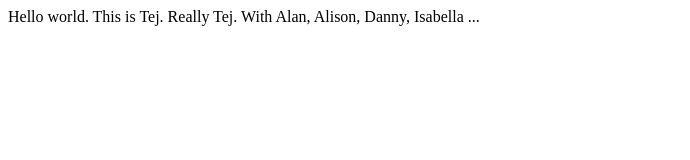
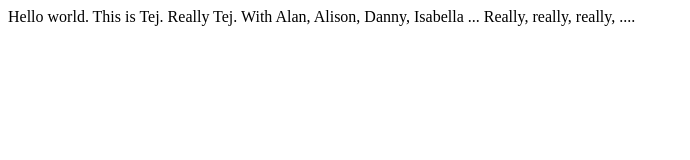
Before and after one commit to tejsanand/tejsanand.github.io, a plain HTML site: page index.html in a window 1280 px wide. Shown: the whole page, without its empty margins (0-690 px from the left). Drawn offline with Linux system fonts and the light colour scheme.

Commit message:
Update index.html

```diff
--- a/index.html
+++ b/index.html
@@ -1,5 +1,6 @@
 <html>
 <body>
   Hello world. This is Tej. Really Tej. With Alan, Alison, Danny, Isabella ...
+  Really, really, really, ....
   </body>
   </hthml>
```
